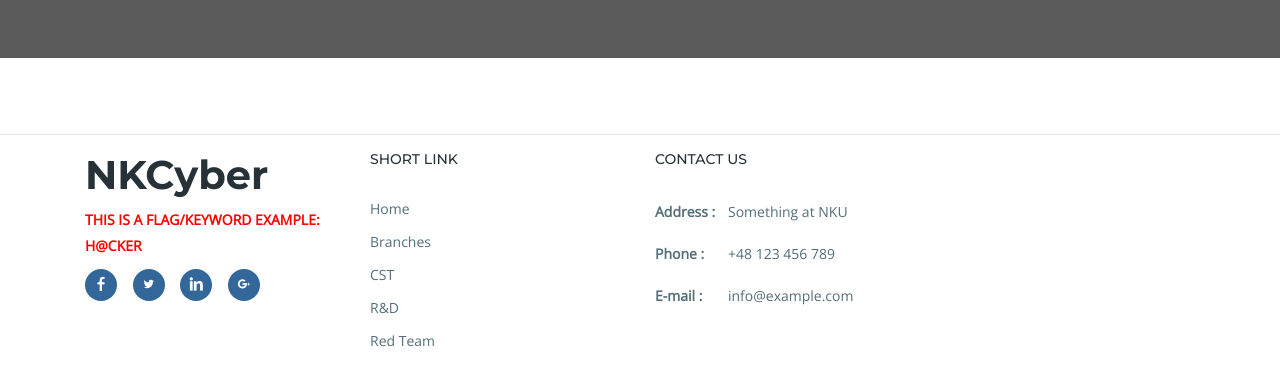
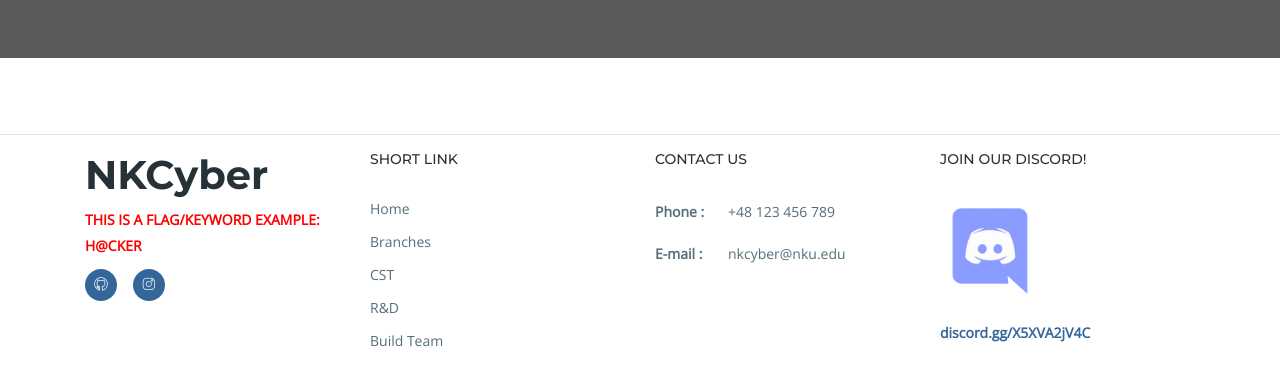
Before and after one commit to nkcyber-club/nkcyber-club.github.io, a plain HTML site: page index.html in a window 1280 px wide. Shown: the part 2673-3059 px from the top of the page. Drawn offline with nearby package versions, Linux system fonts and the light colour scheme; files whose address does not match are found by name.

Commit message:
Add files via upload

```diff
--- a/index.html
+++ b/index.html
@@ -170,9 +170,7 @@
             <!-- IMG Item Starts -->
             <div class="blog-item-wrapper text-center" >
               <div class="blog-item-img">
-                <a href="single-post.html">
-                  <img src="img/Actual_Imgs/RND_FILL.JPG" style="max-height:250px;" alt="">
-                </a>
+                  <img src="img/Actual_Imgs/CST_STUFF.png" style="max-height:250px; max-width: 450px;" alt="">
               </div>
             </div>
             <!-- IMG Item Wrapper Ends-->
@@ -195,9 +193,7 @@
             <!-- IMG Item Starts -->
             <div class="blog-item-wrapper text-center" >
               <div class="blog-item-img">
-                <a href="single-post.html">
-                  <img src="img/Actual_Imgs/RND_FILL.JPG" style="max-height:250px;" alt="">
-                </a>
+                  <img src="img/Actual_Imgs/RND_FILL.png" style="max-height:250px;" alt="">
               </div>
             </div>
             <!-- IMG Item Wrapper Ends-->
@@ -221,9 +217,7 @@
               <!-- IMG Item Starts -->
               <div class="blog-item-wrapper text-center" >
                 <div class="blog-item-img">
-                  <a href="single-post.html">
-                    <img src="img/Actual_Imgs/RND_FILL.JPG" style="max-height:250px;" alt="">
-                  </a>
+                    <img src="img/Actual_Imgs/BUILD_STUFF.png" style="max-height:250px;" alt="">
                 </div>
               </div>
               <!-- IMG Item Wrapper Ends-->
@@ -247,10 +241,8 @@
                 <p style="color: RED; font-weight: bolder;">THIS IS A FLAG/KEYWORD EXAMPLE: H@CKER</p>
               </div>
               <ul class="footer-social">
-                <li><a class="facebook" href="#"><i class="lni-facebook-filled"></i></a></li>
-                <li><a class="twitter" href="#"><i class="lni-twitter-filled"></i></a></li>
-                <li><a class="linkedin" href="#"><i class="lni-linkedin-fill"></i></a></li>
-                <li><a class="google-plus" href="#"><i class="lni-google-plus"></i></a></li>
+                <li><a class="Github" href="https://github.com/nkcyber"><i class="lni-github"></i></a></li>
+                <li><a class="Instagram" href="https://www.instagram.com/nkcyber_social/"><i class="lni-instagram"></i></a></li>
               </ul>
             </div>
             <div class="col-lg-3 col-md-6 col-sm-6 col-xs-6 col-mb-12">
@@ -261,7 +253,7 @@
                   <li><a href="#Branches">Branches</a></li>
                   <li><a href="#CST">CST</a></li>
                   <li><a href="#RND">R&D</a></li>
-                  <li><a href="#Red">Red Team</a></li>
+                  <li><a href="#Build">Build Team</a></li>
                 </ul>
               </div>
             </div>
@@ -270,18 +262,27 @@
                 <h3 class="block-title">Contact Us</h3>
                 <ul class="contact-footer">
                   <li>
-                    <strong>Address :</strong> <span>Something at NKU</span>
-                  </li>
-                  <li>
                     <strong>Phone :</strong> <span>+48 123 456 789</span>
                   </li>
                   <li>
-                    <strong>E-mail :</strong> <span><a href="#">info@example.com</a></span>
+                    <strong>E-mail :</strong> <span><a href="#">nkcyber@nku.edu</a></span>
                   </li>
                 </ul>
               </div>
             </div>
-
+            <div class="col-lg-3 col-md-6 col-sm-6 col-xs-6 col-mb-12">
+              <div class="widget">
+                <h3 class="block-title">Join Our Discord!</h3>
+                <ul class="contact-footer">
+                  <li>
+                    <a href="https://discord.gg/X5XVA2jV4C"><img src="img/Actual_Imgs/91_Discord_logo_logos-512.webp" style="max-width: 100px;"></img></a>
+                  </li>
+                  <li>
+                    <a href="https://discord.gg/X5XVA2jV4C"><strong>discord.gg/X5XVA2jV4C</strong> </a>
+                  </li>
+                </ul>
+              </div>
+            </div>
           </div>
         </div>
       </section>
```
Also changed, not shown: img/Actual_Imgs/91_Discord_logo_logos-512.webp (added), 3 other files.
